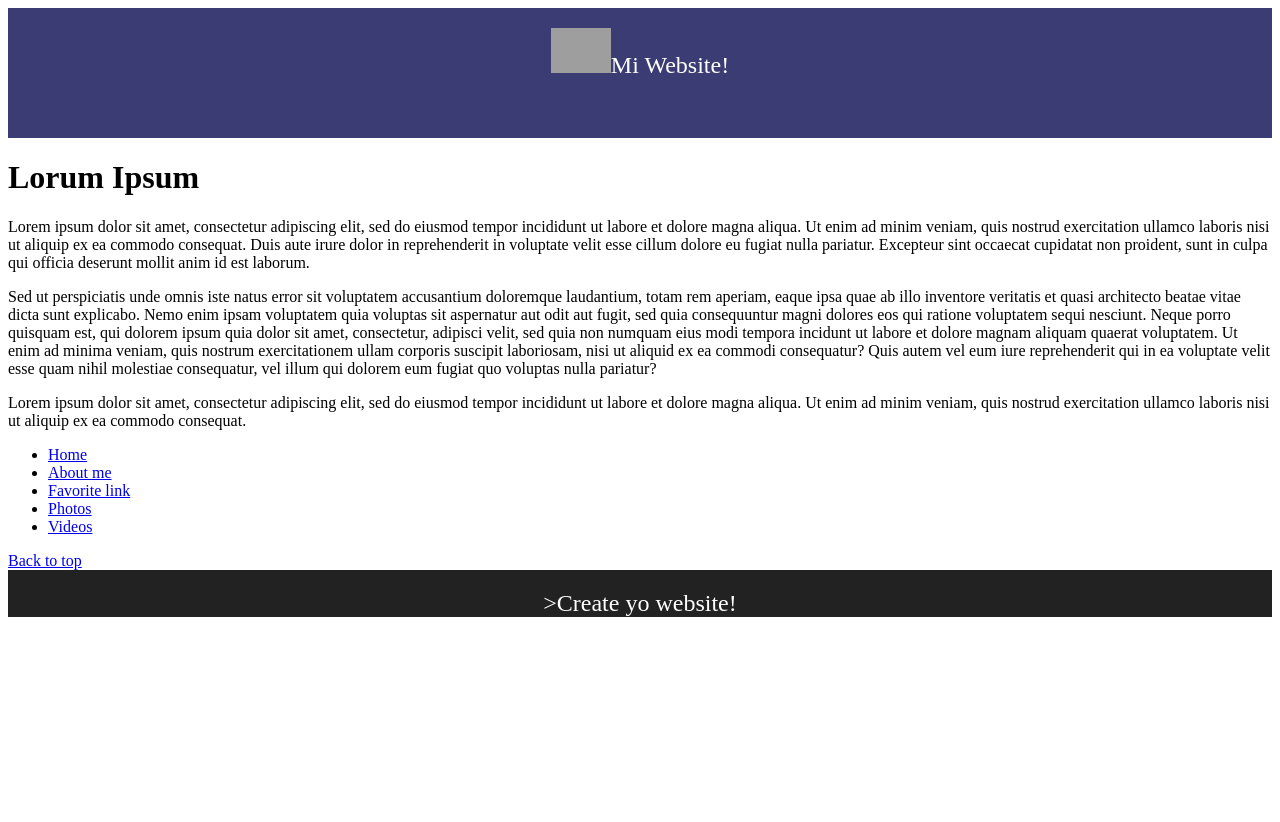
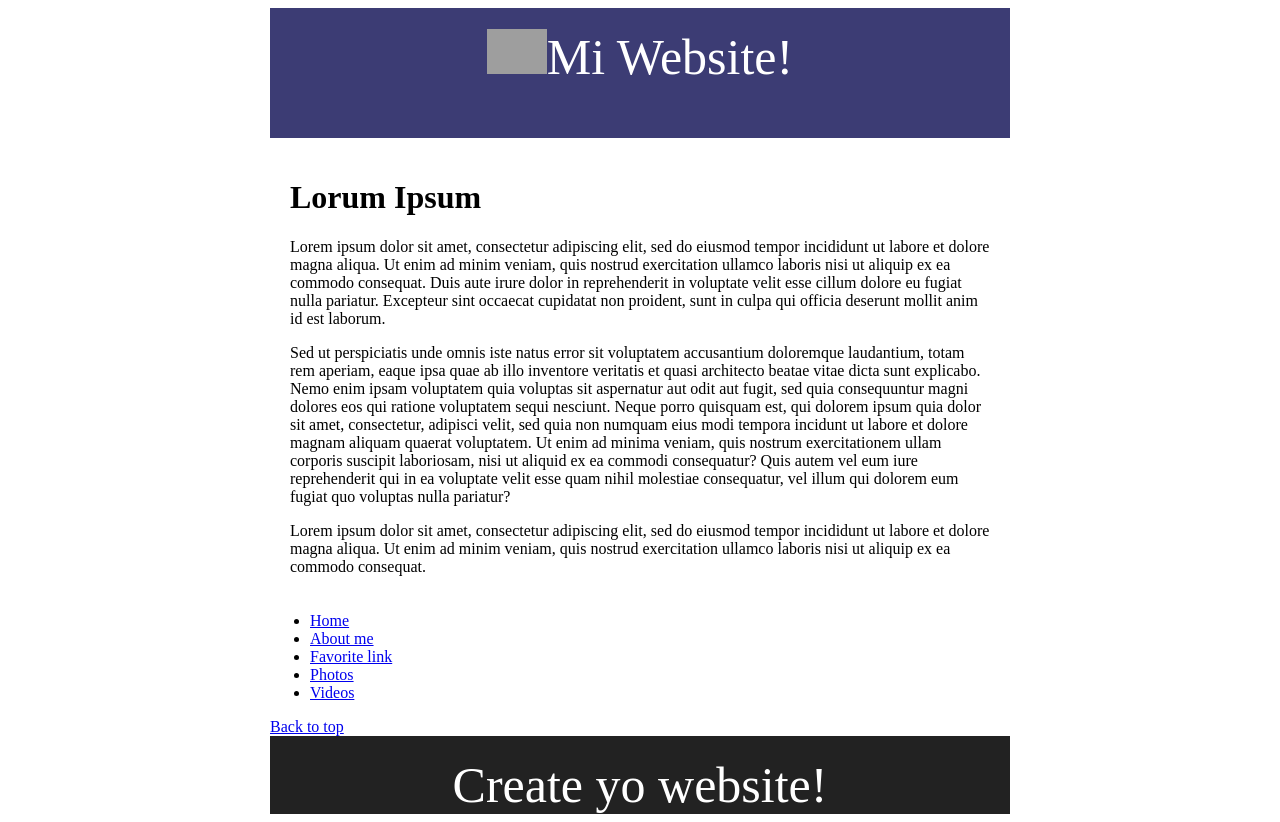
Before and after one commit to Jbreezy415/codingclass, a plain HTML site: page Assignments/NumberOne/index.html in a window 1280 px wide. Before the commit the page ends 800 px from the top, so only its background shows below. Drawn offline with Linux system fonts and the light colour scheme; files that its build step writes are made by us from their sources; grey boxes are pictures that could not be loaded.

Commit message:
page updates

```diff
--- a/Assignments/NumberOne/index.html
+++ b/Assignments/NumberOne/index.html
@@ -2,11 +2,13 @@
 <html lang="en">
   <head>
     <meta charset="utf8" />
-    <link rel="stylesheet" type="text/css" href="css/main.css" />
+    <link rel="stylesheet" type="text/css" href="main.css" />
   </head>
   <body id="top">
-     <header class="main-header base"><img src="http://hdw.datawallpaper.com/cars/wald-international-nissan-gtr-299578.jpg" title="Dat GTR" hight="40px" width="60px">Mi Website!</header>
-
+    <div class="back">
+    <div class="container">
+     <header class="main-header base"><img src="http://hdw.datawallpaper.com/cars/wald-international-nissan-gtr-299578.jpg" title="Dat GTR" hight="40px" width="60px" class="image">Mi Website!</header>
+     <div class="main-container">
 
 
 
@@ -18,11 +20,11 @@
 
       <p>Lorem ipsum dolor sit amet, consectetur adipiscing elit, sed do eiusmod tempor incididunt ut labore et dolore magna aliqua. Ut enim ad minim veniam, quis nostrud exercitation ullamco laboris nisi ut aliquip ex ea commodo consequat.</p>
 
+      </div>
 
 
 
-
-
+      <div class="nav">
       <nav id="navigation">
       <ul>
       <li><a href="index.html">Home</a></li>
@@ -35,7 +37,11 @@
 
 
 
+
        <a href="#top">Back to top</a>
-       <footer class="main-footer base">>Create yo website!</footer>
+       </div>
+       <footer class="main-footer base">Create yo website!</footer>
+       </div>
+       </div>
   </body>
 </html>
--- a/Assignments/NumberOne/main.css
+++ b/Assignments/NumberOne/main.css
@@ -1,13 +1,20 @@
+.container {
+    width: 740px;
+    margin: auto;
+}
 
 .main-header {
 	height: 110px;
     color: #FFF;
     background: #3C3C74;
+
 }
 
 .main-container{
+	float: right;
+	width: ;
 	padding: 20px;
-	background:lightgrey;
+	background:#FFF;
 }
 
 .main-footer{
@@ -20,5 +27,12 @@
 	padding-top: 20px;
 	color: #FFF;
 	text-align: center;
-	font-size: 24px;
+	font-size: 50px;
 }
+
+.back {
+	background: ##1A1A4C;
+}
+ .image {
+
+ }
```
Also changed, not shown: 2 other files.
